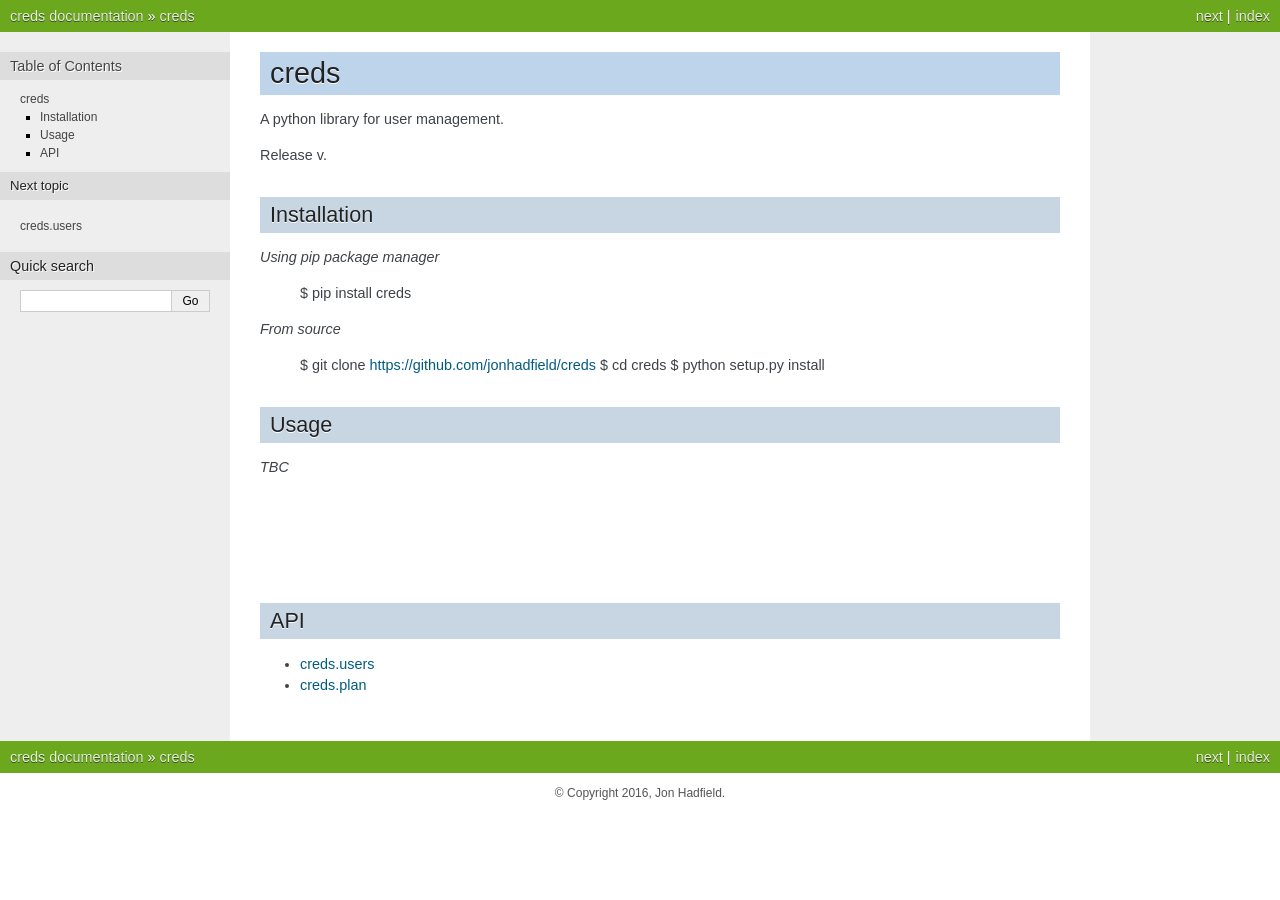
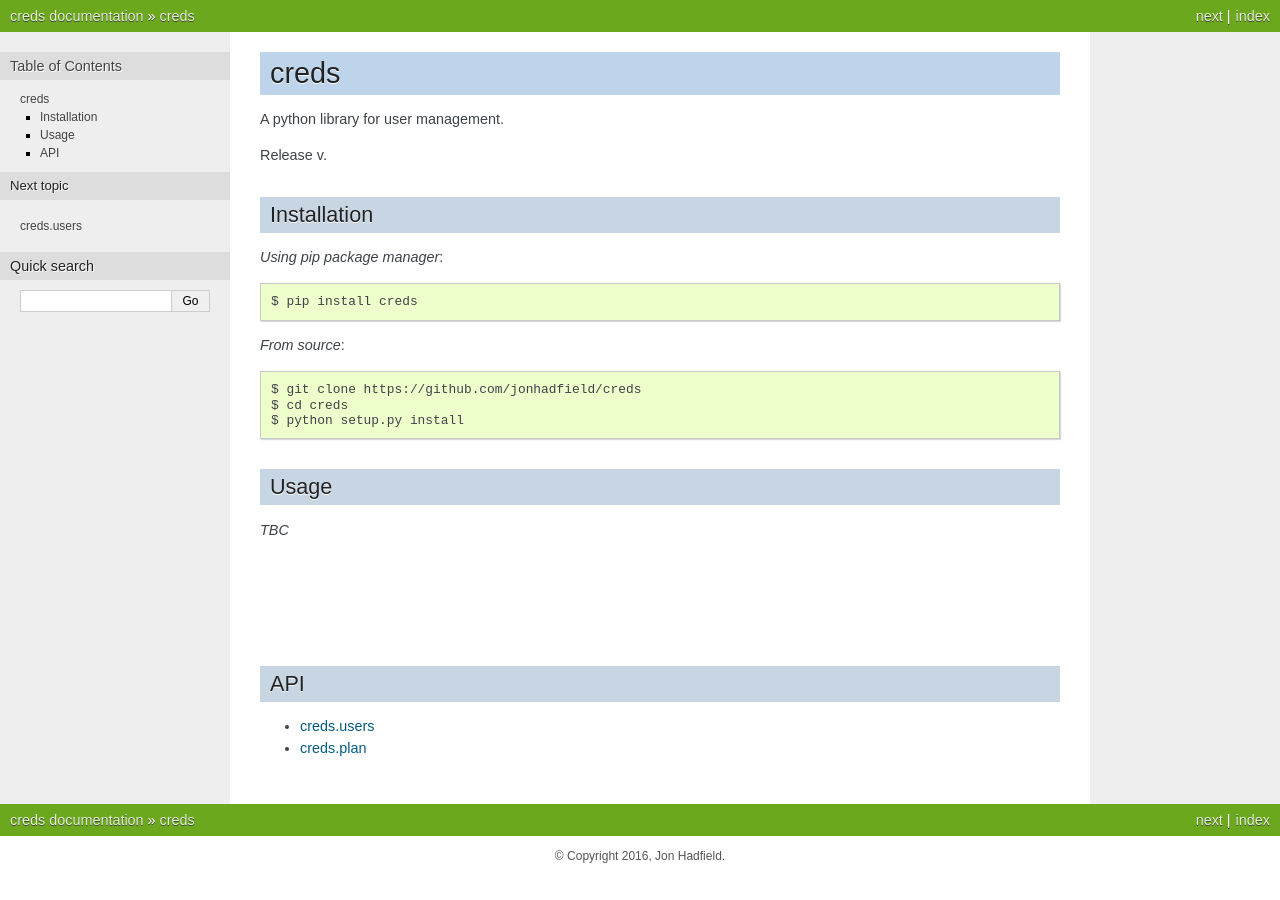
Before and after one commit to jonhadfield/creds, a Sphinx documentation site: the page built from docs/index.rst, in a window 1280 px wide. Built offline with Sphinx 7.4.7, drawn with Linux system fonts in a browser that asks for light colours; the version number could not be read and is left out.

Commit message:
correct doc indentation.

```diff
--- a/docs/index.rst
+++ b/docs/index.rst
@@ -9,11 +9,11 @@ Release v\ |version|.
 Installation
 ------------
 
-*Using pip package manager*
+*Using pip package manager*::
 
     $ pip install creds
 
-*From source*
+*From source*::
 
     $ git clone https://github.com/jonhadfield/creds
     $ cd creds
```
